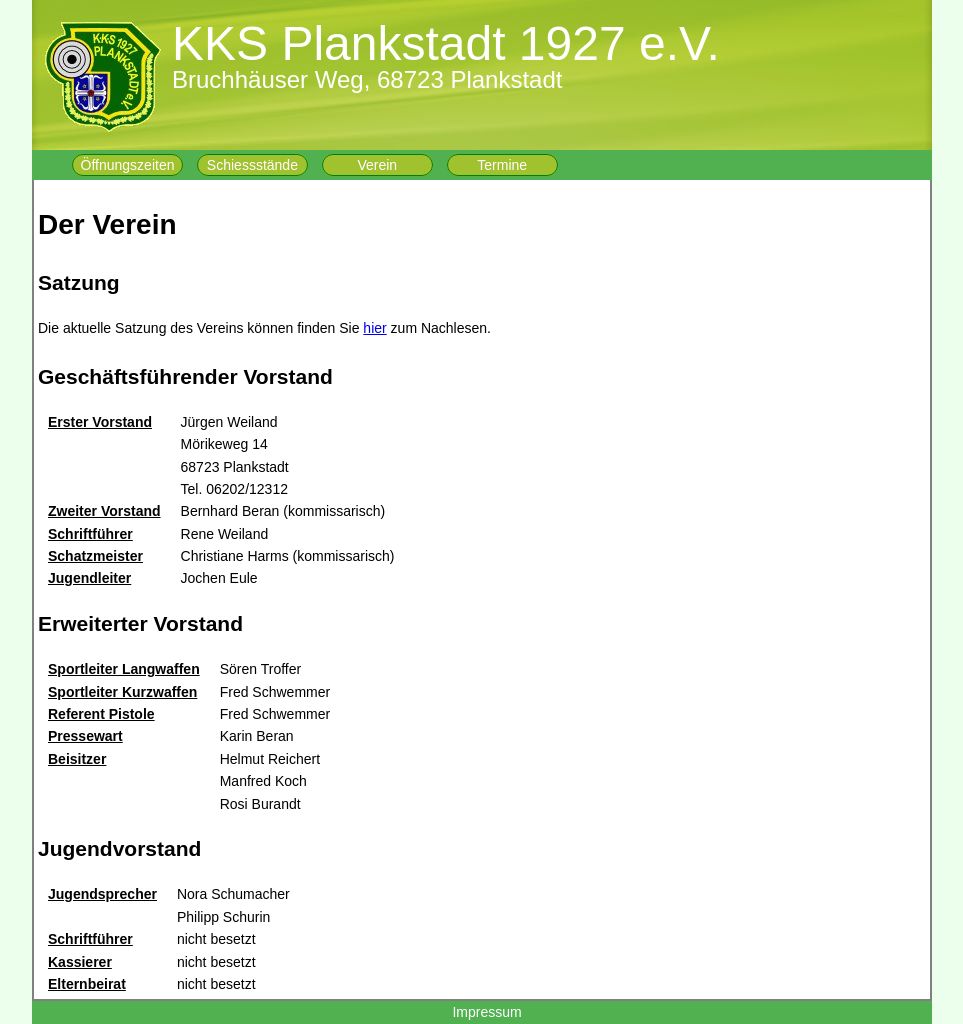
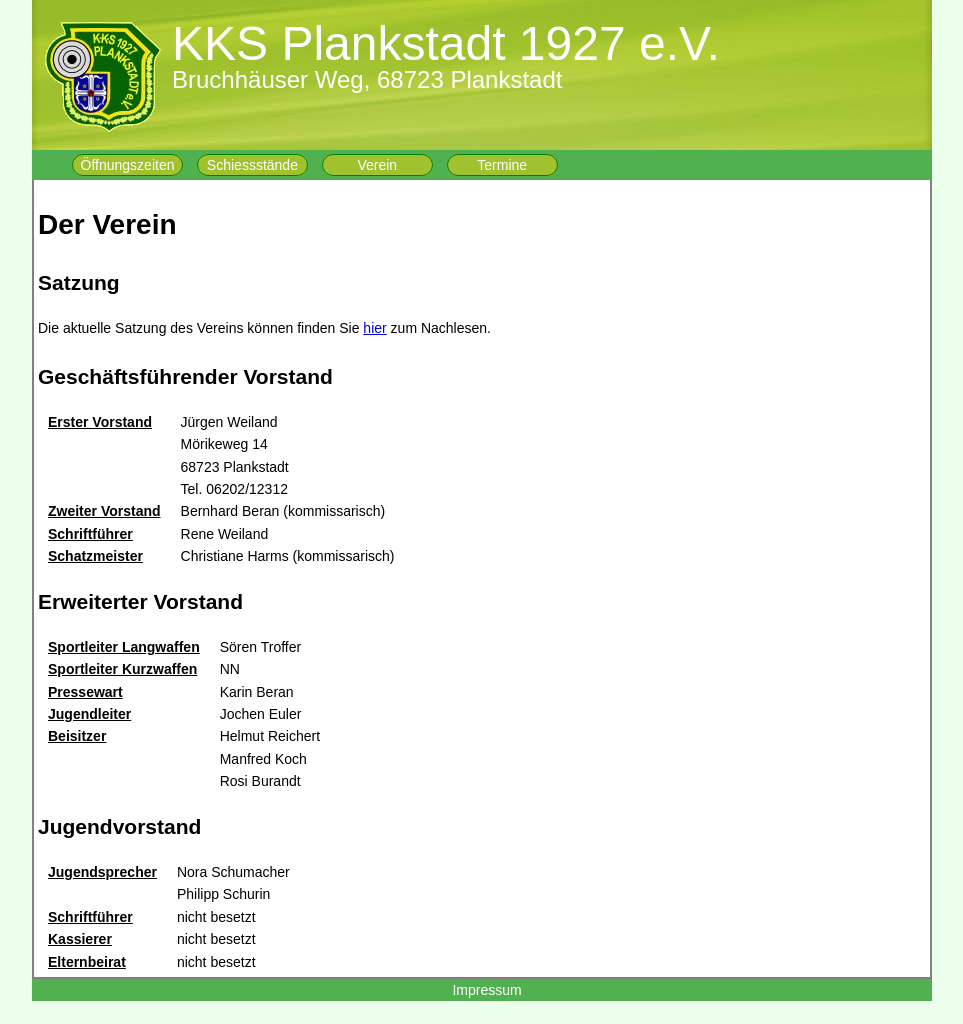
Before and after one commit to tamepenguin/kks-plankstadt, a Jekyll site: the page built from verein.markdown, in a window 1280 px wide. Shown: the whole page, without its empty margins (158-1121 px from the left). Built offline with Jekyll 4.4.1, drawn with Linux system fonts in a browser that asks for light colours; after the commit the page ends 1001 px from its top, so only the background shows below that.

Commit message:
Ämter korrigiert

```diff
--- a/verein.markdown
+++ b/verein.markdown
@@ -34,11 +34,6 @@ Tel. 06202/12312 </td>
 <td>Christiane Harms (kommissarisch)</td>
 </tr>
 
-<tr>
-<td>Jugendleiter</td>
-<td>Jochen Eule</td>
-</tr>
-
 </table>
 
 
@@ -60,19 +55,19 @@ Tel. 06202/12312 </td>
 
 <tr>
 <td>Sportleiter Kurzwaffen</td>
-<td>Fred Schwemmer</td>
+<td>NN</td>
 </tr>
 
-<tr>
-<td>Referent Pistole  </td>
-<td>Fred Schwemmer</td>
-</tr>
 
 <tr>
 <td>Pressewart </td>
 <td>Karin Beran</td>
 </tr>
 
+<tr>
+<td>Jugendleiter</td>
+<td>Jochen Euler</td>
+</tr>
 <tr>
 <td>Beisitzer </td>
 <td>Helmut Reichert<br />
```
